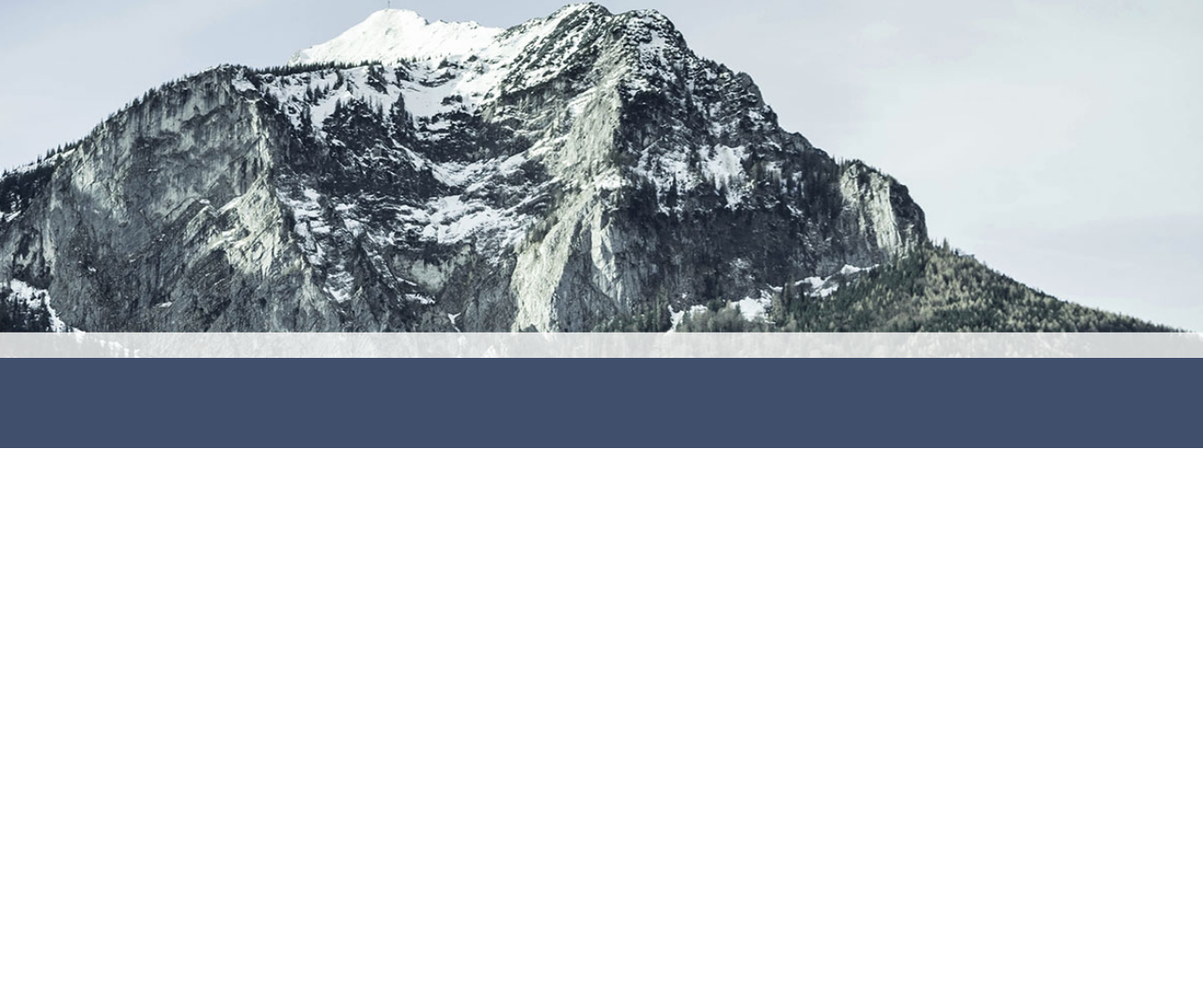
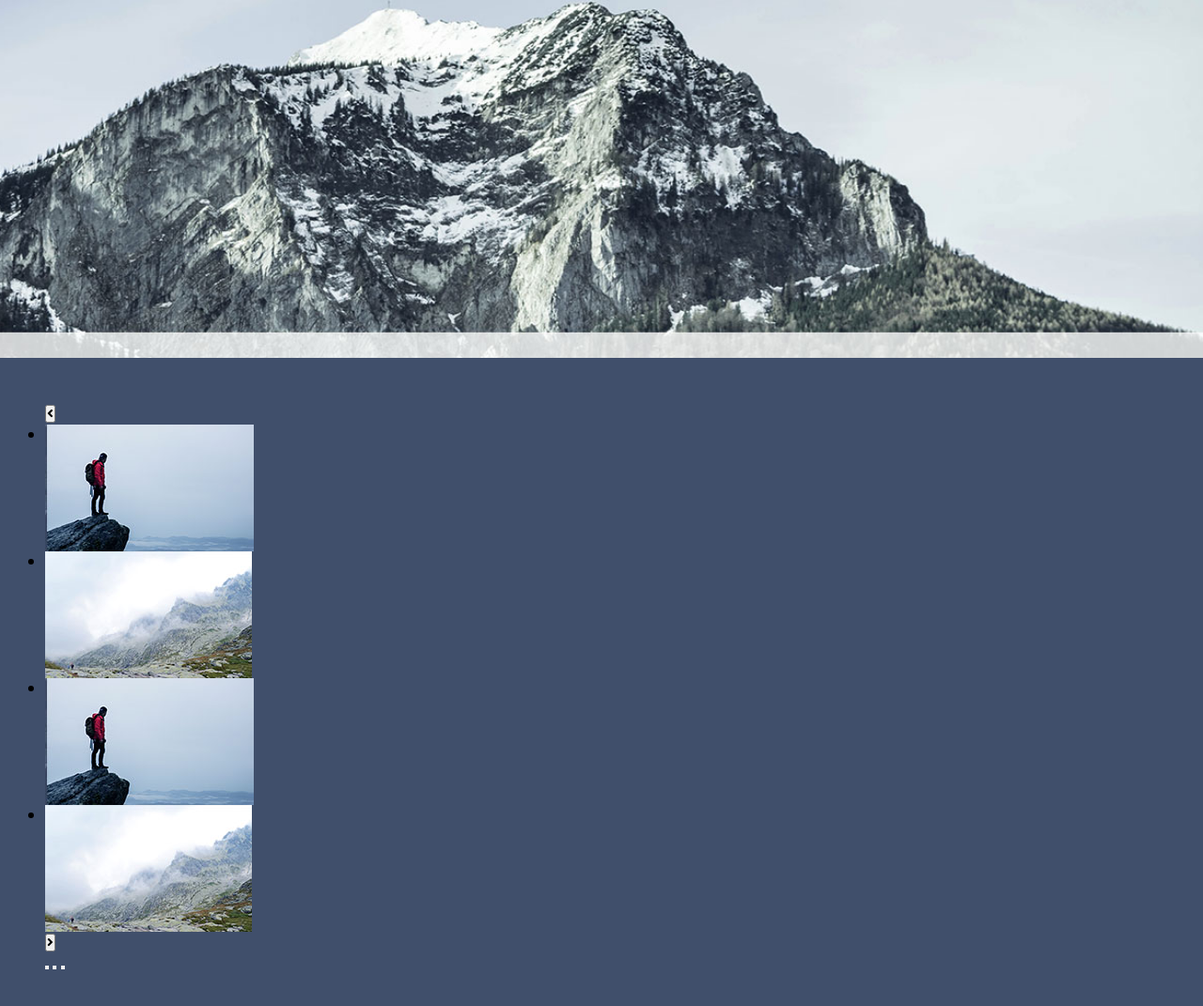
Before and after one commit to robertoaguilar1979/-CT-Marketing-Agency-, a plain HTML site: page index.html in a window 1280 px wide. Shown: the part 1302-2373 px from the top of the page at 94% size. Before the commit the page ends 1779 px from the top, so only its background shows below. Drawn offline with Linux system fonts and the light colour scheme.

Commit message:
fisnished with html carousel section

```diff
--- a/css/style.css
+++ b/css/style.css
@@ -114,7 +114,7 @@ a:visited {
   margin-top: -35px;
 }
 
-.carousel-container {
+.carousel {
   background-color: var(--darkSlateGray);
   padding: 3em;
 }
--- a/index.html
+++ b/index.html
@@ -61,7 +61,35 @@
           </p>
         </div>
       </div>
-      <div class="carousel-container"></div>
+      <div class="carousel">
+        <button class="carousel__button carousel__button--left">
+          <i class="fas fa-angle-left"></i>
+        </button>
+        <div class="carousel__track-container">
+          <ul class="carousel__track">
+            <li class="carousel__slide">
+              <img src="img/guyMountain.jpg" alt="" />
+            </li>
+            <li class="carousel__slide">
+              <img src="img/mountain.jpg" alt="" />
+            </li>
+            <li class="carousel__slide">
+              <img src="img/guyMountain.jpg" alt="" />
+            </li>
+            <li class="carousel__slide">
+              <img src="img/mountain.jpg" alt="" />
+            </li>
+          </ul>
+        </div>
+        <button class="carousel__button carousel__button--right">
+          <i class="fas fa-angle-right"></i>
+        </button>
+        <div class="carousel__nav">
+          <button class="carousel__indicator"></button>
+          <button class="carousel__indicator"></button>
+          <button class="carousel__indicator"></button>
+        </div>
+      </div>
     </section>
     <section id="climb"></section>
     <script src="javascript/app.js"></script>
```
